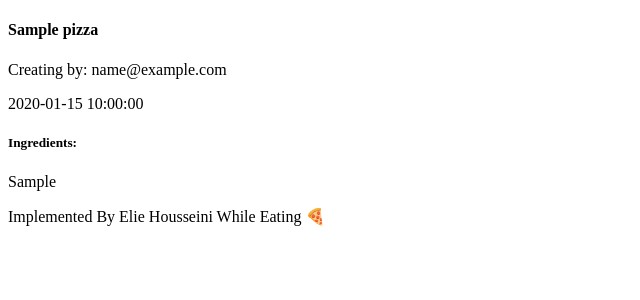
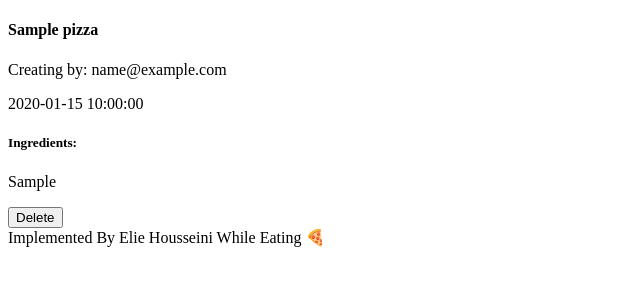
Before and after one commit to ElieHousseini/Pizza, a PHP site: page /Details.php?id=1 in a window 1280 px wide. Shown: the part 60-360 px from the top of the page, without its empty margins (0-640 px from the left). Run offline with PHP 8.4, Linux system fonts and the light colour scheme; tables that the repository leaves empty or names only in its code hold one stand-in row (values such as "Sample post").

Commit message:
adding the delete button with it's functionality

```diff
--- a/Details.php
+++ b/Details.php
@@ -1,6 +1,22 @@
 <?php
 
 require('config/db_connect.php');
+
+if(isset($_POST["delete"])){
+
+  $id_to_delete = mysqli_real_escape_string($conn, $_POST['id_to_delete']);
+
+  $sql = "DELETE FROM pizzas WHERE id = $id_to_delete";
+
+  if(mysqli_query($conn, $sql)){
+    // success
+    header('Location: index.php');
+  } else{
+    // failure
+    echo 'query error: '. mysqli_error($conn);
+  }
+
+}
 
 // Check GET request id param
 if(isset($_GET['id'])){
@@ -28,7 +44,7 @@ if(isset($_GET['id'])){
 
 } else{
   // Error
-  echo 'Error fetching the ID';
+  echo "Error finding ID";
 }
 
 ?>
@@ -45,7 +61,15 @@ if(isset($_GET['id'])){
     <p><?php echo date($pizza['created_at']);?></p>
     <h5>Ingredients:</h5>
     <p><?php echo htmlspecialchars($pizza['ingredients']); ?></p>
+
+    <!-- DETELE FORM -->
+    <form action="Details.php" method = "POST">
+      <input type = "hidden" name = "id_to_delete" value = "<?php echo $pizza['id'] ?>" >
+      <input type="submit" name="delete" value="Delete" class = 'btn brand z-depth-0'>
+    </form>
+
   <?php else: ?>
+    <h5>No Such Pizza Exists</h5>
   <?php endif; ?>
 </div>
 <?php include('Components/Footer.php'); ?>
```
Also changed, not shown: index.php (+8 -9 lines).
